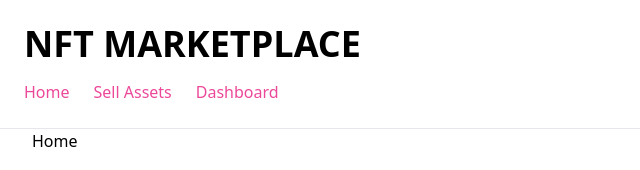
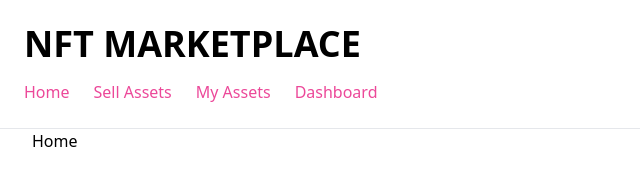
Before and after one commit to NilayGanvit/AFB3_NFT-marketplace, a Next.js app: page / in a window 1280 px wide. Shown: the top 170 px of the page, without its empty margins (0-640 px from the left). Built offline with nearby package versions, Linux system fonts and the light colour scheme.

Commit message:
app.js updated

```diff
--- a/pages/_app.js
+++ b/pages/_app.js
@@ -15,6 +15,10 @@ function MyApp({ Component, pageProps }) {
       <a className="mr-6 text-pink-500">Sell Assets
       </a>
     </Link>
+    <Link href="/create item">
+      <a className="mr-6 text-pink-500">My Assets
+      </a>
+    </Link>
     <Link href="/create dashboard">
       <a className="mr-6 text-pink-500">Dashboard
       </a>
```
